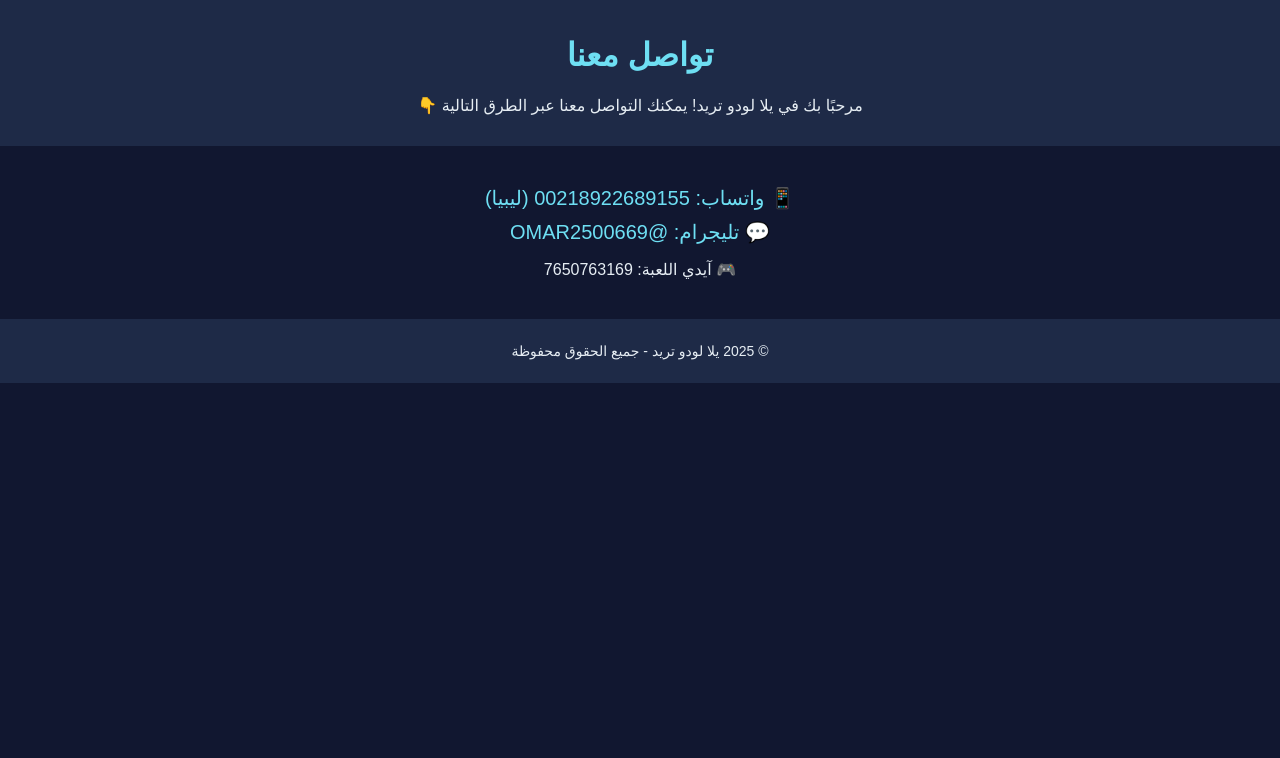
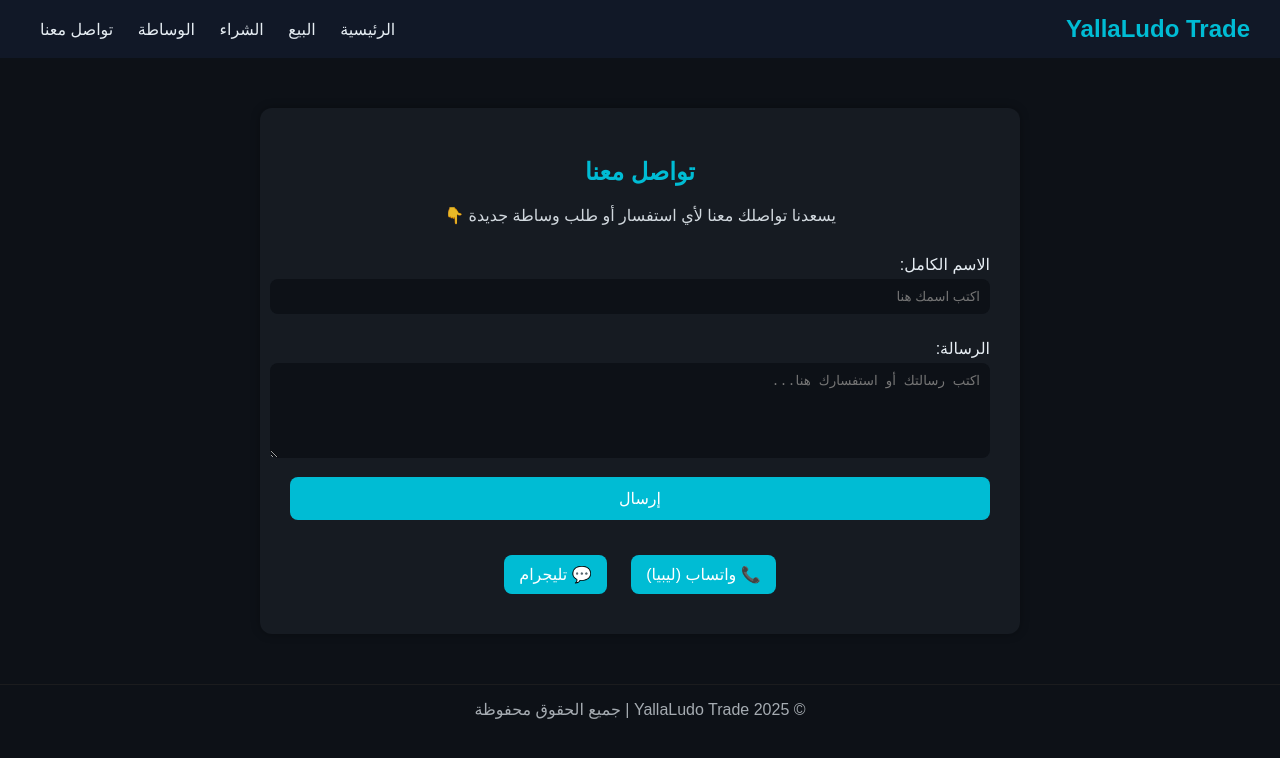
Before and after one commit to OMAR2500669/yalla-ludo-trade, a plain HTML site: page contact.html in a window 1280 px wide. Drawn offline with Linux system fonts and the light colour scheme.

Commit message:
Update contact.html

```diff
--- a/contact.html
+++ b/contact.html
@@ -3,58 +3,158 @@
 <head>
   <meta charset="UTF-8">
   <meta name="viewport" content="width=device-width, initial-scale=1.0">
-    <title>تواصل معنا | يلا لودو تريد</title>
+  <title>تواصل معنا | YallaLudo Trade</title>
   <style>
     body {
       font-family: "Cairo", sans-serif;
-            background-color: #111730;
+      background-color: #0d1117;
       color: #e6edf3;
-            text-align: center;
       margin: 0;
       padding: 0;
     }
+
     header {
-            background-color: #1e2a47;
+      background-color: #111827;
+      padding: 15px 30px;
+      display: flex;
+      justify-content: space-between;
+      align-items: center;
+    }
+
+    header h1 {
+      color: #00bcd4;
+      font-size: 1.5em;
+      margin: 0;
+    }
+
+    nav a {
+      color: #e6edf3;
+      text-decoration: none;
+      margin: 0 10px;
+      transition: 0.3s;
+    }
+
+    nav a:hover {
+      color: #00bcd4;
+    }
+
+    .container {
+      max-width: 700px;
+      margin: 50px auto;
+      background-color: #161b22;
+      padding: 30px;
+      border-radius: 12px;
+      box-shadow: 0 0 10px rgba(0,0,0,0.3);
+    }
+
+    h2 {
+      text-align: center;
+      color: #00bcd4;
+      margin-bottom: 20px;
+    }
+
+    p {
+      text-align: center;
+      opacity: 0.9;
+    }
+
+    form {
+      margin-top: 30px;
+    }
+
+    label {
+      display: block;
+      margin: 10px 0 5px;
+    }
+
+    input, textarea {
+      width: 100%;
+      padding: 10px;
+      border-radius: 8px;
+      border: none;
+      background-color: #0d1117;
+      color: white;
+      margin-bottom: 15px;
+    }
+
+    button {
+      background-color: #00bcd4;
+      color: white;
+      border: none;
+      padding: 12px 20px;
+      border-radius: 8px;
+      font-size: 1em;
+      cursor: pointer;
+      width: 100%;
+    }
+
+    button:hover {
+      opacity: 0.9;
+    }
+
+    .contact-links {
+      text-align: center;
+      margin-top: 25px;
+    }
+
+    .contact-links a {
+      display: inline-block;
+      margin: 10px;
+      padding: 10px 15px;
+      background-color: #00bcd4;
+      color: white;
+      text-decoration: none;
+      border-radius: 8px;
+      transition: 0.3s;
+    }
+
+    .contact-links a:hover {
+      background-color: #0097a7;
+    }
+
+    footer {
+      text-align: center;
       padding: 15px;
-        }
-        h1 {
-            color: #6edff3;
-        }
-        .contact-info {
+      border-top: 1px solid #222;
+      opacity: 0.7;
       margin-top: 40px;
-        }
-        .contact-info a {
-            display: block;
-            color: #6edff3;
-            text-decoration: none;
-            font-size: 20px;
-            margin: 10px 0;
-        }
-        .contact-info a:hover {
-            color: #00ffff;
-        }
-        footer {
-            margin-top: 40px;
-            padding: 10px;
-            background-color: #1e2a47;
-            font-size: 14px;
     }
   </style>
 </head>
 <body>
   <header>
-        <h1>تواصل معنا</h1>
-        <p>مرحبًا بك في يلا لودو تريد! يمكنك التواصل معنا عبر الطرق التالية 👇</p>
+    <h1>YallaLudo Trade</h1>
+    <nav>
+      <a href="index.html">الرئيسية</a>
+      <a href="sell.html">البيع</a>
+      <a href="buy.html">الشراء</a>
+      <a href="mediation.html">الوساطة</a>
+      <a href="contact.html">تواصل معنا</a>
+    </nav>
   </header>
 
-    <div class="contact-info">
-        <a href="https://wa.me/00218922689155" target="_blank">📱 واتساب: 00218922689155 (ليبيا)</a>
-        <a href="https://t.me/OMAR2500669" target="_blank">💬 تليجرام: @OMAR2500669</a>
-        <p>🎮 آيدي اللعبة: 7650763169</p>
+  <div class="container">
+    <h2>تواصل معنا</h2>
+    <p>يسعدنا تواصلك معنا لأي استفسار أو طلب وساطة جديدة 👇</p>
+
+    <form>
+      <label>الاسم الكامل:</label>
+      <input type="text" placeholder="اكتب اسمك هنا" required>
+
+      <label>الرسالة:</label>
+      <textarea rows="5" placeholder="اكتب رسالتك أو استفسارك هنا..." required></textarea>
+
+      <button type="submit">إرسال</button>
+    </form>
+
+    <div class="contact-links">
+      <a href="https://wa.me/00218922689155" target="_blank">📞 واتساب (ليبيا)</a>
+      <a href="https://t.me/OMAR2500669" target="_blank">💬 تليجرام</a>
+    </div>
   </div>
 
   <footer>
-        <p>© 2025 يلا لودو تريد - جميع الحقوق محفوظة</p>
+    © 2025 YallaLudo Trade | جميع الحقوق محفوظة
   </footer>
 </body>
 </html>
```
Lines whose indentation alone changed are shown as unchanged.
